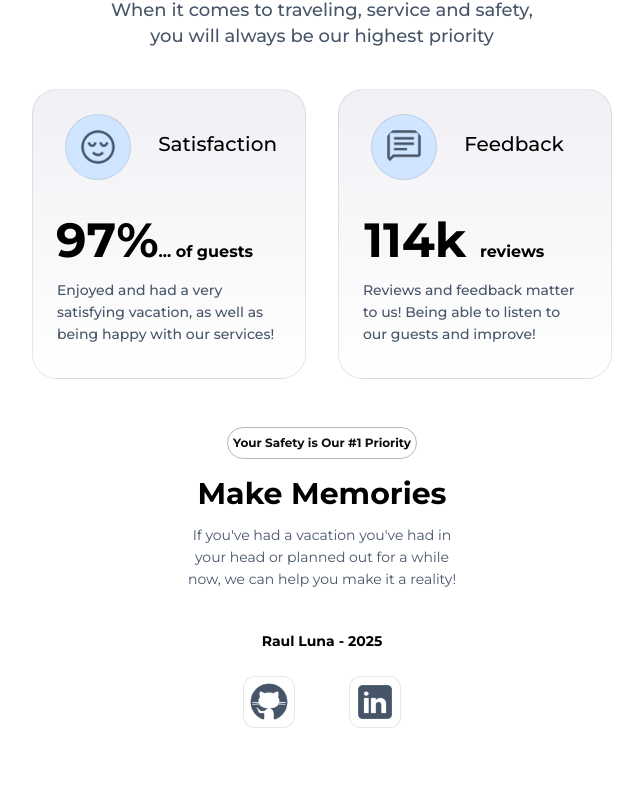
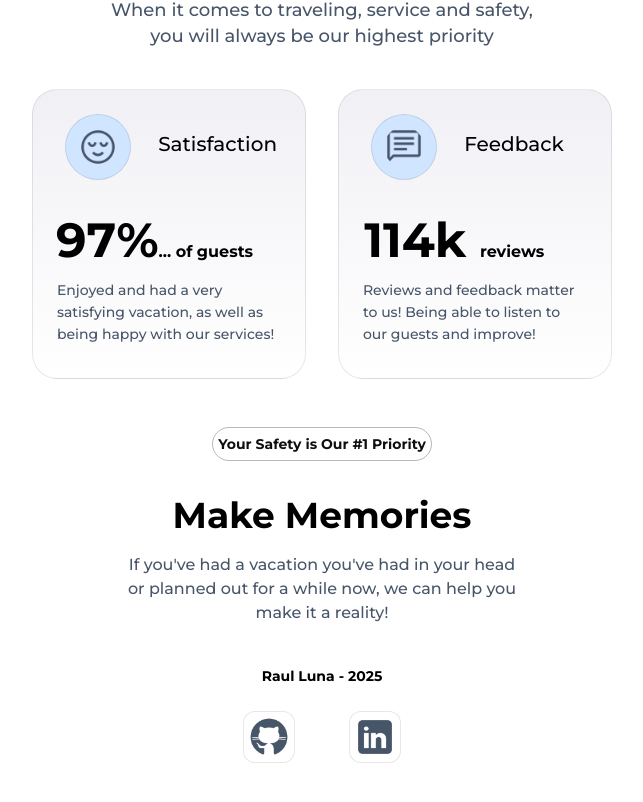
Before and after one commit to Nero1889/Project-5---GeoGo, a React (Vite) app: page / in a window 1280 px wide. Shown: the part 4381-5183 px from the top of the page, without its empty margins (318-961 px from the left). Before the commit the page ends 5148 px from the top, so only its background shows below. Built offline with nearby package versions, Linux system fonts and the light colour scheme; a web font is replaced by a local one.

Commit message:
Update memories.css

```diff
--- a/src/memories.css
+++ b/src/memories.css
@@ -16,7 +16,7 @@
 #memories-title {
     color: var(--txt-hvr);
     font-size: var(--size-3xl);
-    margin-top: 1rem;
+    margin-top: 2rem;
 }
 #memories-desc {
     color: var(--txt);
@@ -24,4 +24,23 @@
     margin-top: .7rem;
     width: 30ch;
     text-align: center;
+    font-weight: 500;
 }
+.memories .btn {
+    margin-top: 2rem;
+}
+
+/* sm = (small) */
+@media (min-width: 640px) {
+    #memories-sub-title {
+        font-size: var(--size-sm);
+    }
+    #memories-title {
+        font-size: var(--size-4xl);
+    }
+    #memories-desc {
+        font-size: var(--size-base);
+        margin-top: 1rem;
+        width: 38ch;
+    }
+}
```
